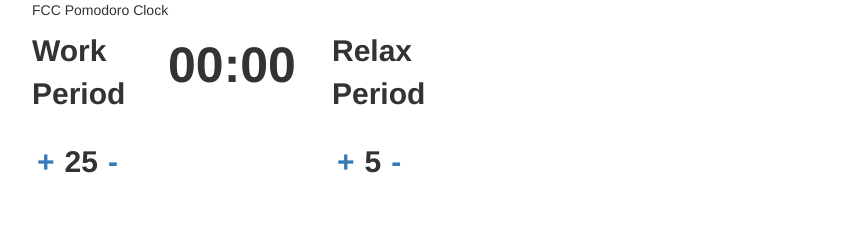
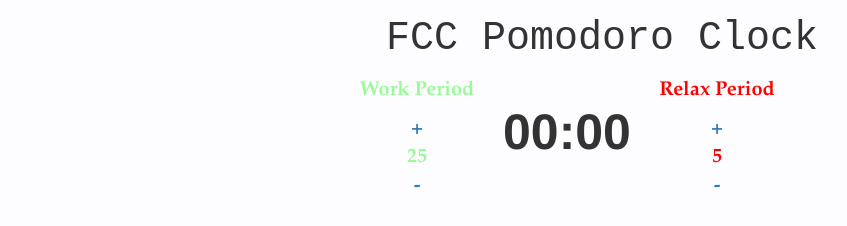
Before and after one commit to fgrullon/fcc_pomodoro, a plain HTML site: page index.html in a window 1280 px wide. Shown: the whole page, without its empty margins (38-885 px from the left). Drawn offline with nearby package versions, Linux system fonts and the light colour scheme.

Commit message:
Update style.css

```diff
--- a/style.css
+++ b/style.css
@@ -1,24 +1,55 @@
+body {
+  background-color: #fdfdff !important;
+}
+
+.container{
+  margin: auto;
+  padding: 10px;
+  width: 550px !important;
+  height: 200px;
+  text-align: center;
+}
+
+.title {
+  font-size: 40px;
+  font-family: "Rockwell Extra Bold", "Rockwell Bold", monospace;
+  text-align: center;
+}
+
 
 .timer {
-  height: 50px;
-  width: 200px;
-  float: left;
   font-weight: bold;
   font-size: 50px;
-  text-align: center;
+    width: 150px;
+    float: left;
+    margin-top: 20px;
 
 }
 
 .relax, .work {
-  height: 50px;
-  width: 100px;
+  font-weight: bold;
+  font-size: 20px;
+  height: 100px;
+  width: 150px;
+  font-family: "Book Antiqua", Palatino, "Palatino Linotype", "Palatino LT STD", Georgia, serif;
   float: left;
-  font-weight: bold;
-  font-size: 30px;
+  text-decoration: none;
+  text-align: center;
 }
 
-.relax a, .relax div, .work a, .work div{
-  float: left;
-  padding: 5px;
-  margin-top: 10px;
+.relax{
+  color: #FF0000;
+
 }
+
+
+.work {
+  color: #98FB98 ;
+}
+
+#foot {
+  font-size: 30px;
+  font-weight: bold;
+   width: 200px;
+   margin: 0 auto;
+}
```
